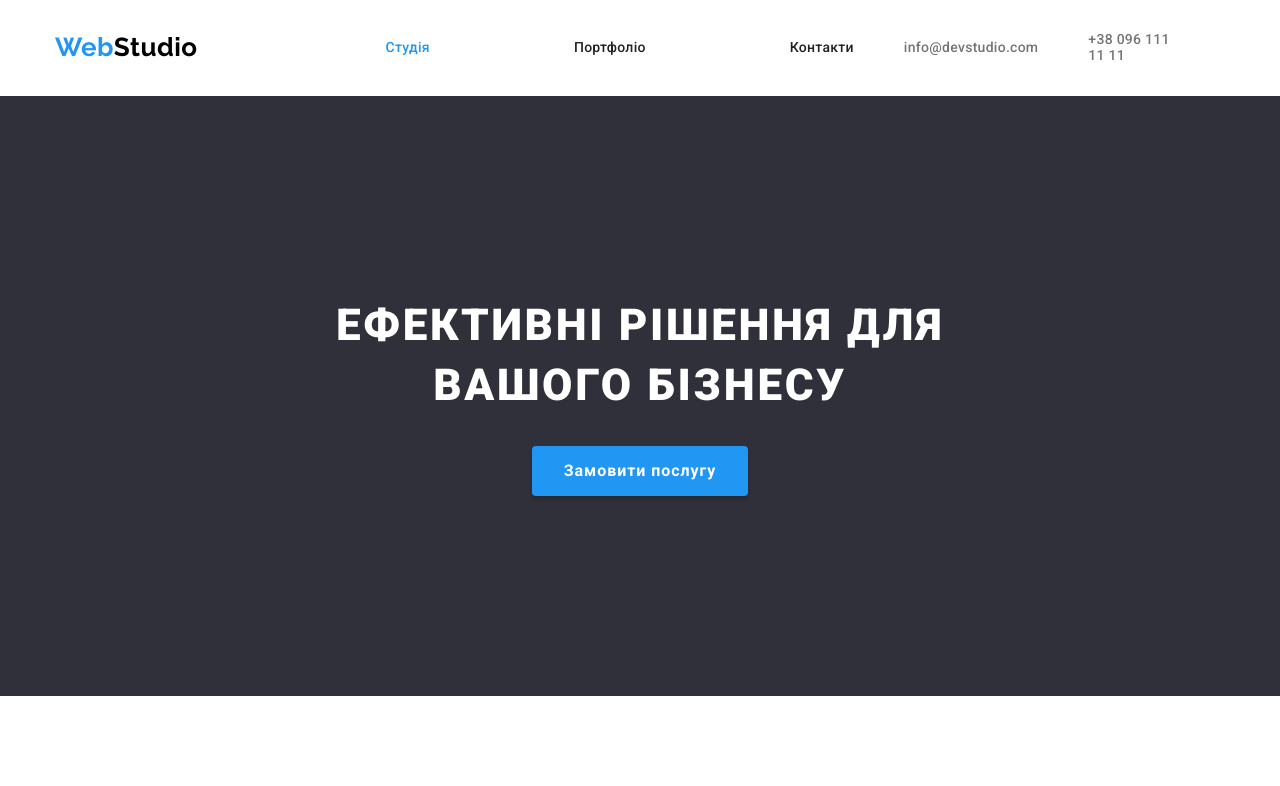
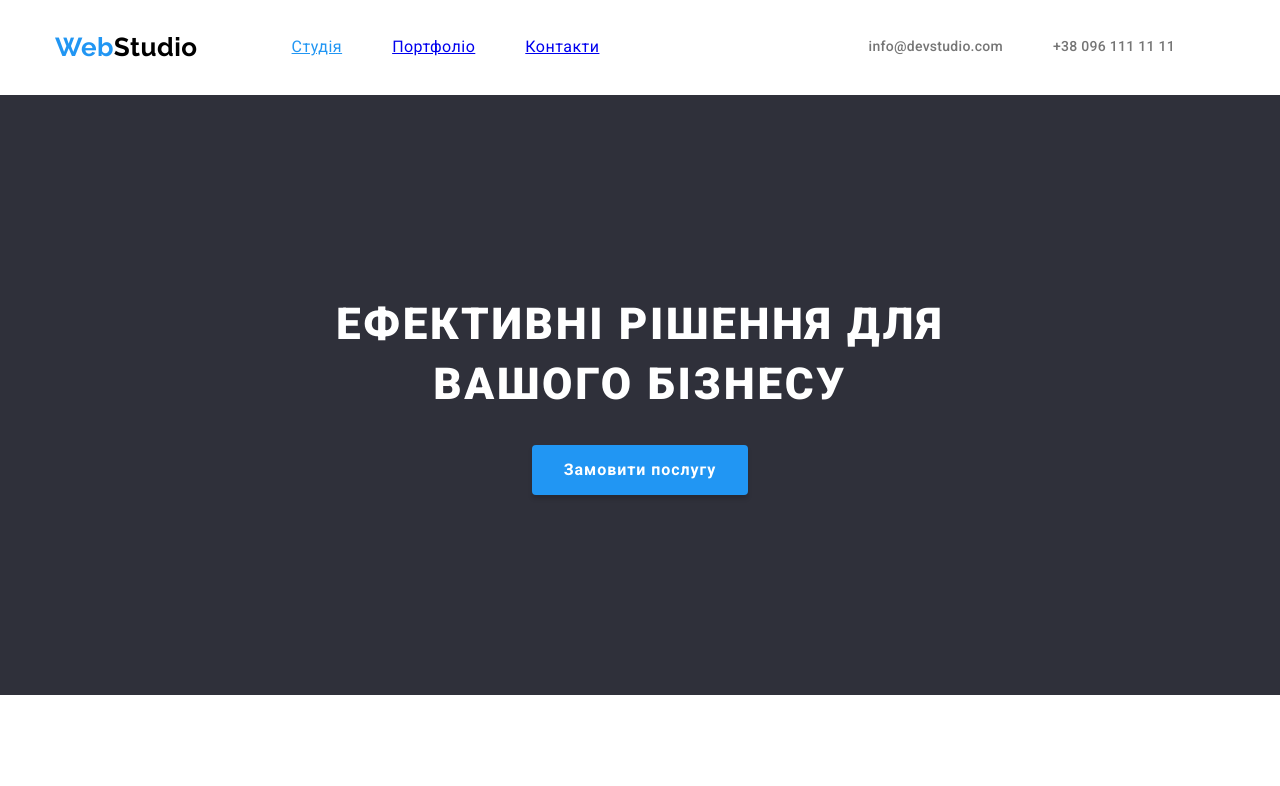
Before and after one commit to YuliiaSliepchenko/-goit-markup-hw-03, a plain HTML site: page index.html in a window 1280 px wide. Shown: the top 786 px of the page. Drawn offline with Linux system fonts and the light colour scheme.

Commit message:
uodate 05/11

```diff
--- a/css/styles.css
+++ b/css/styles.css
@@ -48,10 +48,6 @@ body {
   margin: 0;
   list-style: none;
 }
-
-/* .conteiner-header{
-  display: flex;
-  align-items: center;} */
 
 .logo {
   color: #000000;
@@ -131,14 +127,10 @@ body {
 
 .site-nave .link {
   display: block;
+}
+.site-nave .list{
 
-
-.site-nave .list{
 margin-left: 94px;
-  }
-
-
-  margin-left: 94px;
 
   color: var(--primary-text-color);
 
```
